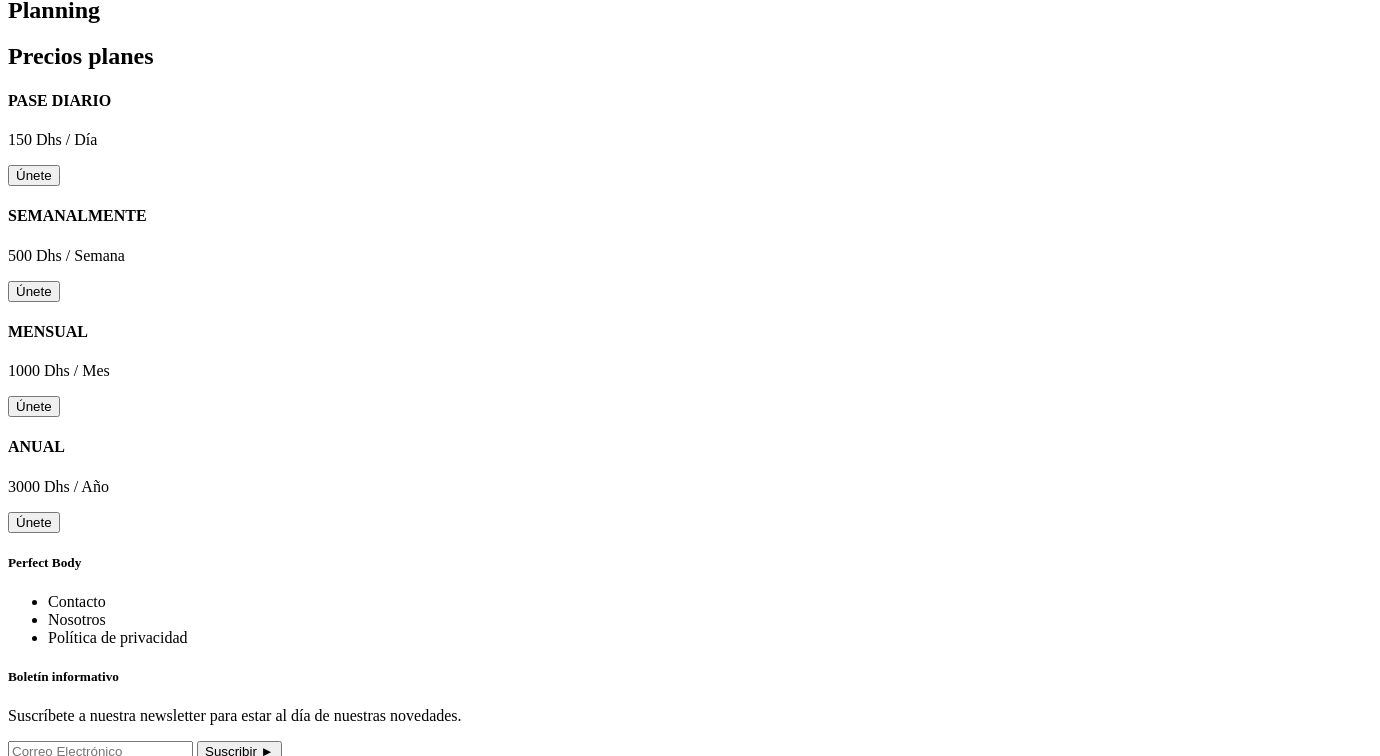
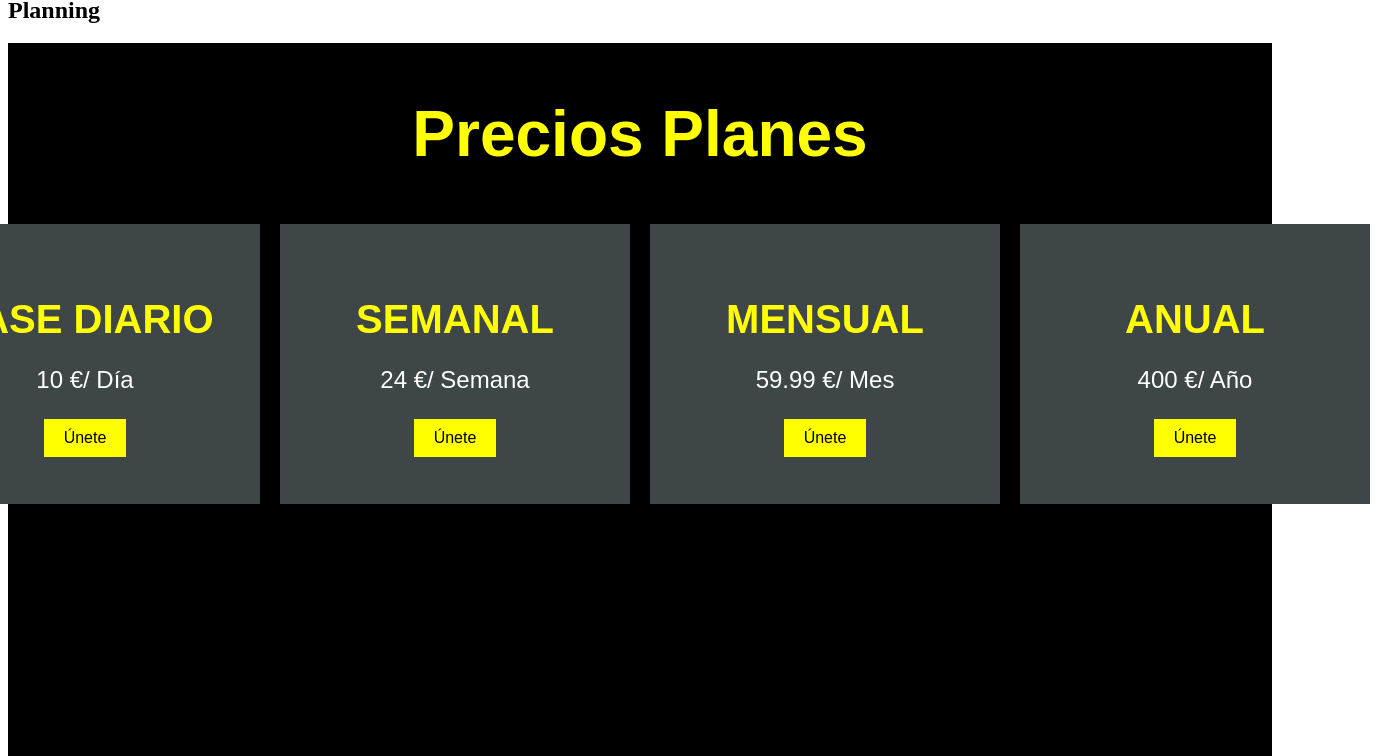
Before and after one commit to yusra88/PerfectBody, a plain HTML site: page index.html in a window 1280 px wide. Shown: the part 699-1455 px from the top of the page, 1380 px wide, since content can reach past the window. Drawn offline with Linux system fonts and the light colour scheme.

Commit message:
precios y footer con estilos

```diff
--- a/index.html
+++ b/index.html
@@ -4,14 +4,16 @@
     <meta charset="UTF-8" />
     <meta name="viewport" content="width=device-width, initial-scale=1.0" />
     <title>perfect-body</title>
+    <link rel="stylesheet" href="/public/css/main.css">
   </head>
   <body>
     <div class="contenedor">
       <header class="cabezador">
         <figure>
-          <img src="" alt="logo" />
+          <img src="/imagenes/Perfect.png" alt="logo" />
         </figure>
-        <button class="login">Hazte miembro</button>
+        <button class="btn">Hazte miembro</button>
+
         <nav class="navegador">
           <ul>
             <li><a href="#">Contacto</a></li>
@@ -19,7 +21,7 @@
             <li><a href="#about">About</a></li>
             <li><a href="#precios">Precios</a></li>
             <li><a href="#planning">Planning</a></li>
-            <li><a href="footer"></a></li>
+            <li><a href="footer">Contancto</a></li>
           </ul>
         </nav>
       </header>
@@ -27,12 +29,14 @@
         <section id="principal" class="section__main">
           <h1 class="title__principal">Perfect Body</h1>
           <article class="article__principal">
-            <button class="btn__play">Play</button>
             <p class="text__article">
               ¡ADRIGYM te trae una experiencia de fitness memorable!
               Rendimiento, cursos innovadores y un diseño sin igual te esperan.
               ADRIGYM promete acelerar y potenciar tu entrenamiento.
             </p>
+            <div class="button-play">
+            <button class="btn btn__play">Play</button>
+            </div>
           </article>
         </section>
       </main>
@@ -63,31 +67,34 @@
         <section id="planning" class="section__container">
           <h2>Planning</h2>
         </section>
+
         <section id="precios" class="section__container">
-          <h2>Precios planes</h2>
+          <h2 class="title_precios">Precios Planes</h2>
+          <div class="container_article">
             <article class="box">
               <h4 class="box_title">PASE DIARIO</h4>
-            <p class="box_precio">150 Dhs / Día</p>
+              <p class="box_precio">10 €/ Día</p>
               <button class="btn_box">Únete</button>
             </article>
 
             <article class="box">
-            <h4 class="box_title">SEMANALMENTE</h4>
-            <p class="box_precio">500 Dhs / Semana</p>
+              <h4 class="box_title">SEMANAL</h4>
+              <p class="box_precio">24 €/ Semana</p>
               <button class="btn_box">Únete</button>
             </article>
 
             <article class="box">
               <h4 class="box_title">MENSUAL</h4>
-            <p class="box_precio">1000 Dhs / Mes</p>
+              <p class="box_precio">59.99 €/ Mes</p>
               <button class="btn_box">Únete</button>
             </article>
 
             <article class="box">
               <h4 class="box_title">ANUAL</h4>
-            <p class="box_precio">3000 Dhs / Año</p>
+              <p class="box_precio">400 €/ Año</p>
               <button class="btn_box">Únete</button>
             </article>
+          </div>
         </section>
 
         <footer class="myFooter">
@@ -107,9 +114,9 @@
           </div>
           <div class="fter__cont" id="cont-Redes-Sociales">
               <picture>
-                  <img src="/images/facebook.png" alt="facebook" class="img-redes">
-                  <img src="/images/instagram.png" alt="instagram" class="img-redes">
-                  <img src="/images/youtube.png" alt="youtube" class="img-redes">
+                  <img src="/imagenes/facebook.png" alt="facebook" class="img-redes">
+                  <img src="/imagenes/instagram.png" alt="instagram" class="img-redes">
+                  <img src="/imagenes/youtube.png" alt="youtube" class="img-redes">
               </picture>
           </div>
       </footer>
--- /dev/null
+++ b/src/main.scss
@@ -0,0 +1,121 @@
+$background-color: black;
+$color-letra: yellow;
+$segundo-color-letra: white;
+$border-color:yellow;
+$myFont: arial;
+
+
+#precios {
+    height: 90vh;
+    display: flex;
+    flex-direction: column;
+    align-items: center;
+    padding-bottom: 2%;
+    background-color: $background-color;
+
+
+    .title_precios {
+        font-size: 4em;
+        color: $color-letra;
+        text-align: center;
+        order: -1;
+        font-family: Arial, Helvetica, sans-serif;
+        font-weight: 900;
+    }
+
+    .container_article {
+        display: flex;
+        justify-content: center;
+    }
+
+    .box {
+        background-color: rgb(62, 70, 72);
+
+        width: 310px;
+        padding: 20px;
+        height: 30vh;
+        text-align: center;
+        margin: 0 10px;
+    }
+
+    .box_title {
+        font-size: 2.5em;
+        margin-bottom: 10px;
+        color: $color-letra;
+        font-family: Arial, Helvetica, sans-serif;
+        font-weight: 700;
+    }
+
+    .box_precio {
+        font-size: 1.5em;
+        margin-bottom: 10px;
+        color: $segundo-color-letra;
+        font-family: Arial, Helvetica, sans-serif;
+        font-weight: 500;
+    }
+
+    .btn_box {
+        background-color: $border-color;
+        color: $background-color;
+        font-size: 1em;
+        font-family: Arial, Helvetica, sans-serif;
+        padding: 10px 20px;
+        transition: .3s ease all;
+        margin-top: 5%;
+        border: none;
+        cursor: pointer;
+
+        &:hover {
+            background-color: orange;
+            box-shadow: 33px 5px 100px 17px rgba(222, 114, 15, 0.9);
+        }
+    }
+}
+// --------------------footer mai------------------------
+.myFooter{
+    display: flex;
+    height: 50vh;
+    align-items: center;
+    background-image: url(/imagenes/gym.jpg);
+    background-position: center;
+    background-repeat: no-repeat;
+    filter: brightness(0.9);
+    .fter__cont{
+        width: 100%;
+        height: 40vh;
+        font-size: 1em;
+        text-align: center;
+        justify-content: center;
+        color: $segundo-color-letra;
+        .fter_titulo{
+            font-size: 1.8em;
+        }
+        .fter_ul{
+            display: flex;
+            flex-flow: column;
+            justify-content: center;
+
+        }
+        .fter__li__cont{
+            font-size: 1.2em;
+            list-style-type: none;
+
+
+        }
+        .caja_boletin{
+            width: 100%;
+            height: 20%;
+            border: none;
+            color: white;
+            border-bottom: 2px solid $border-color;
+            background-color: rgba(235, 226, 213, 0);
+        }
+        .suscribir{
+            margin: 5%;
+            padding: 2%;
+            background-color: #fcd200;
+            border: none;
+            border-radius: 5px;
+        }
+    }
+ }
```
Also changed, not shown: imagenes/facebook.png (added), imagenes/gym.jpg (added), imagenes/instagram.png (added), imagenes/youtube.png (added), public/css/main.css (added), 1 other file. Lines whose indentation alone changed are shown as unchanged.
